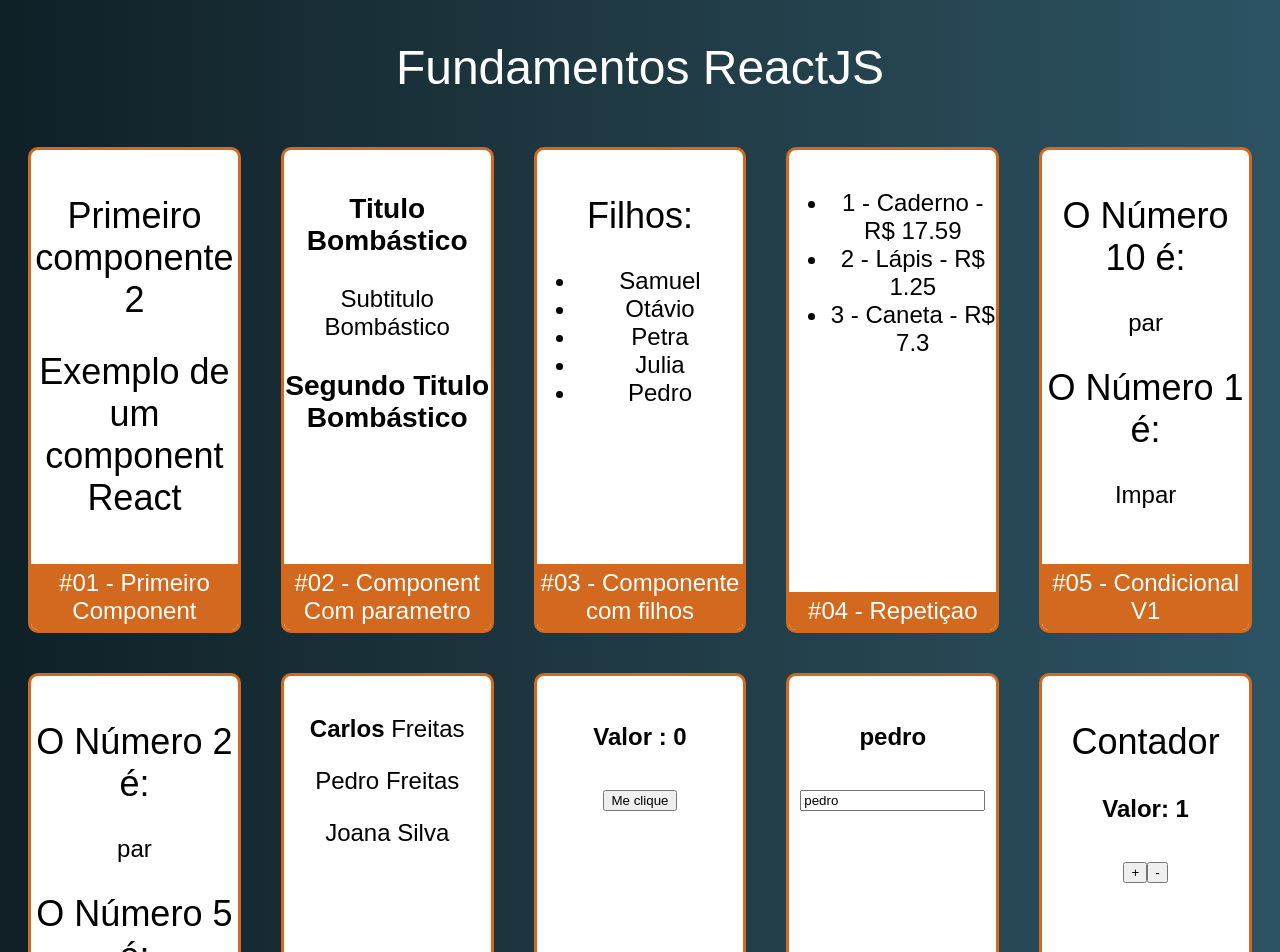
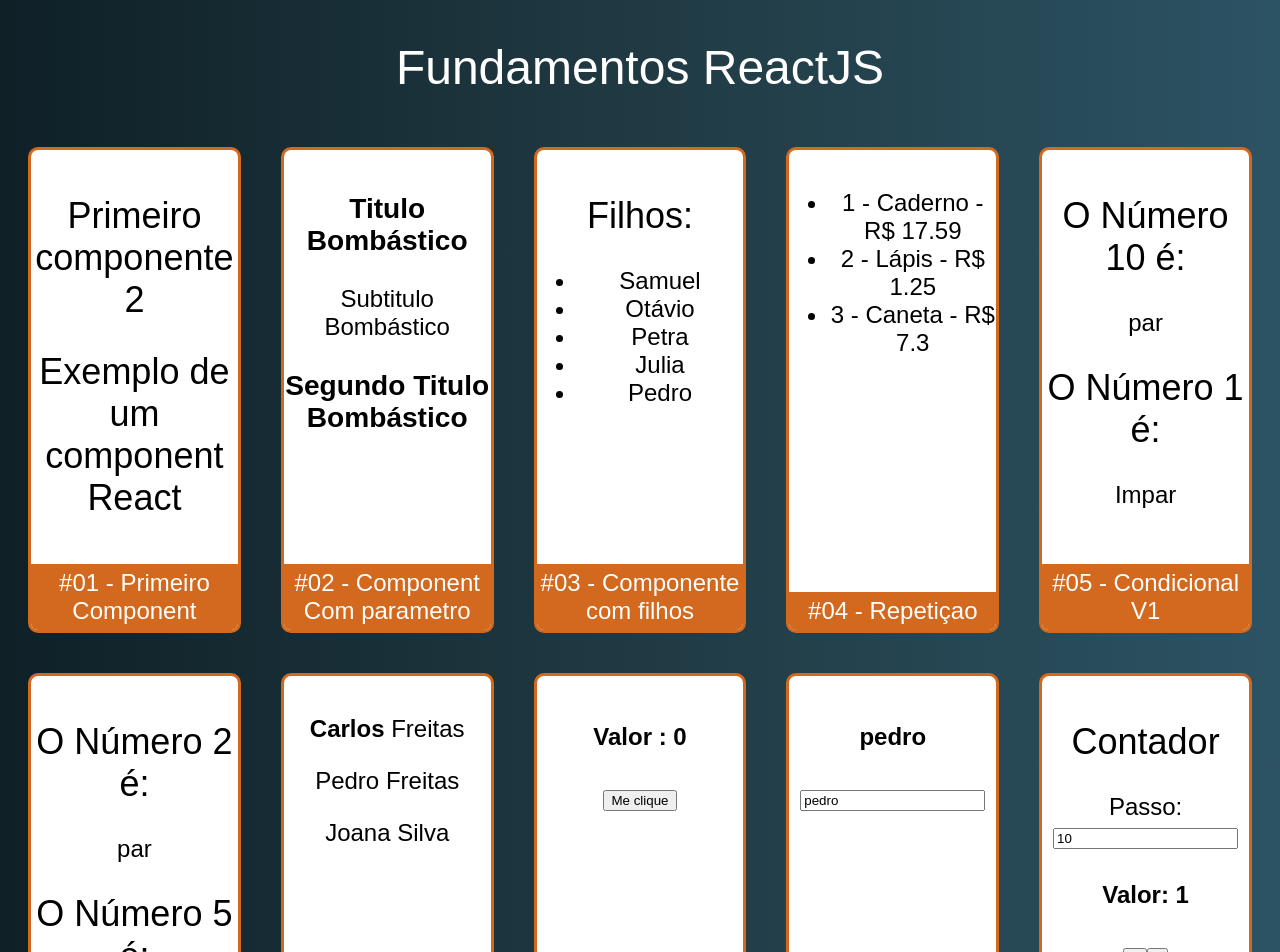
Before and after one commit to Samuel-Ricardo/Masterclass-React, a React (Create React App) app in the folder masterclass-react/: page / in a window 1280 px wide. Shown: the top 952 px of the page. Built offline with nearby package versions, Linux system fonts and the light colour scheme.

Commit message:
<PassInput/>

```diff
--- a/masterclass-react/src/Components/Counter/Counter.jsx
+++ b/masterclass-react/src/Components/Counter/Counter.jsx
@@ -2,6 +2,7 @@
 import './Counter.css'
 
 import Display from './Display'
+import PassInput from './PassInput'
 
 export default class contador extends React.Component {
 
@@ -47,7 +48,7 @@
                 <header>
                     <h2>Contador</h2>
 
-
+                    <PassInput passo = {this.state.passo} setPass = {this.setPass}/>
 
                     <Display value = {this.state.value}/>
                 </header>
--- a/masterclass-react/src/Components/Counter/PassInput.jsx
+++ b/masterclass-react/src/Components/Counter/PassInput.jsx
@@ -10,7 +10,7 @@
         name="passInput"
         id="passInput"
         value= {props.passo}
-        onChange={e => props.changePass(e.target.value)}
+        onChange={e => props.setPass(+e.target.value)}
     />
 
 </div>
```
Also changed, not shown: 1 other file (tests, documents, lock files or other folders).
